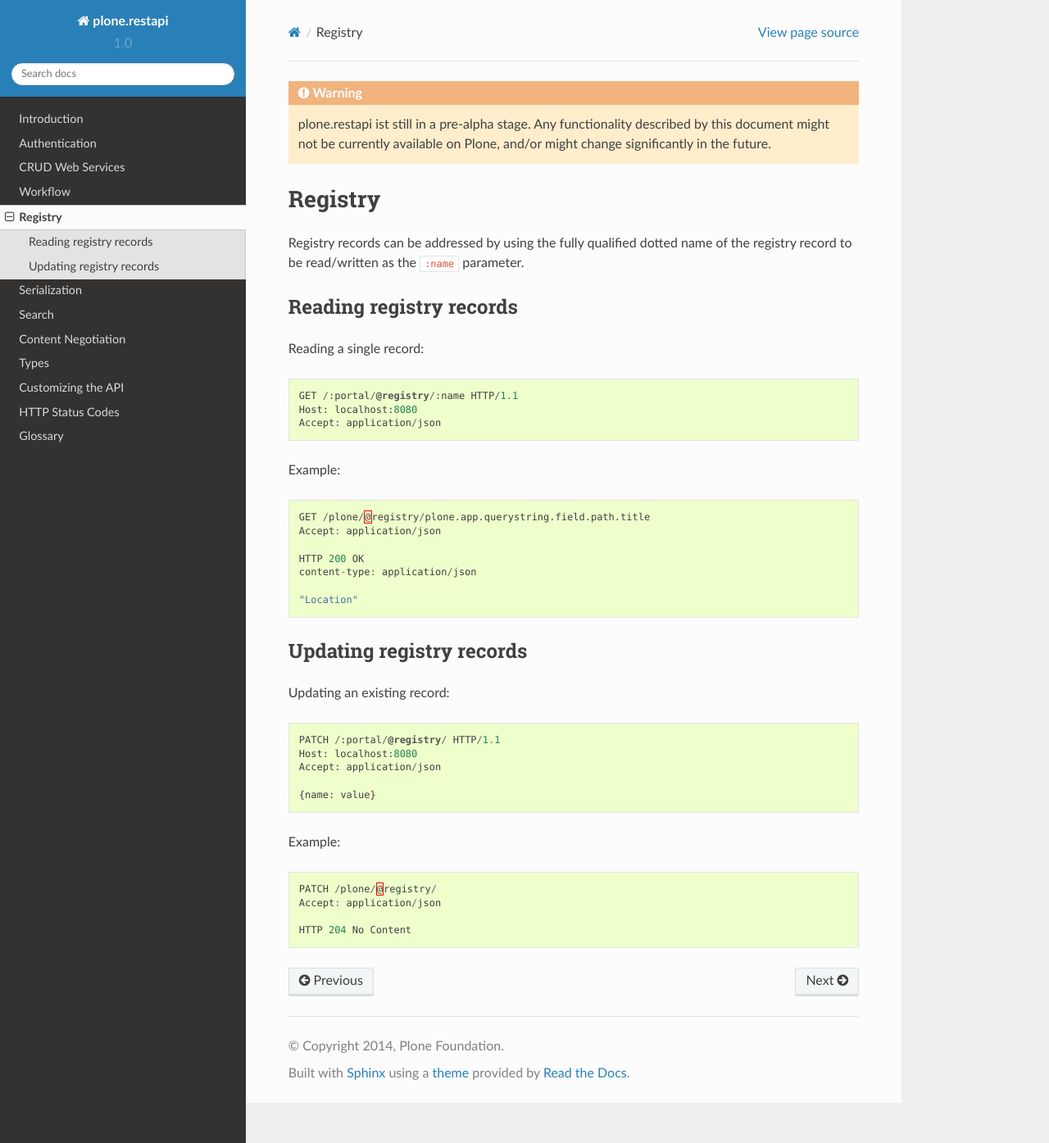
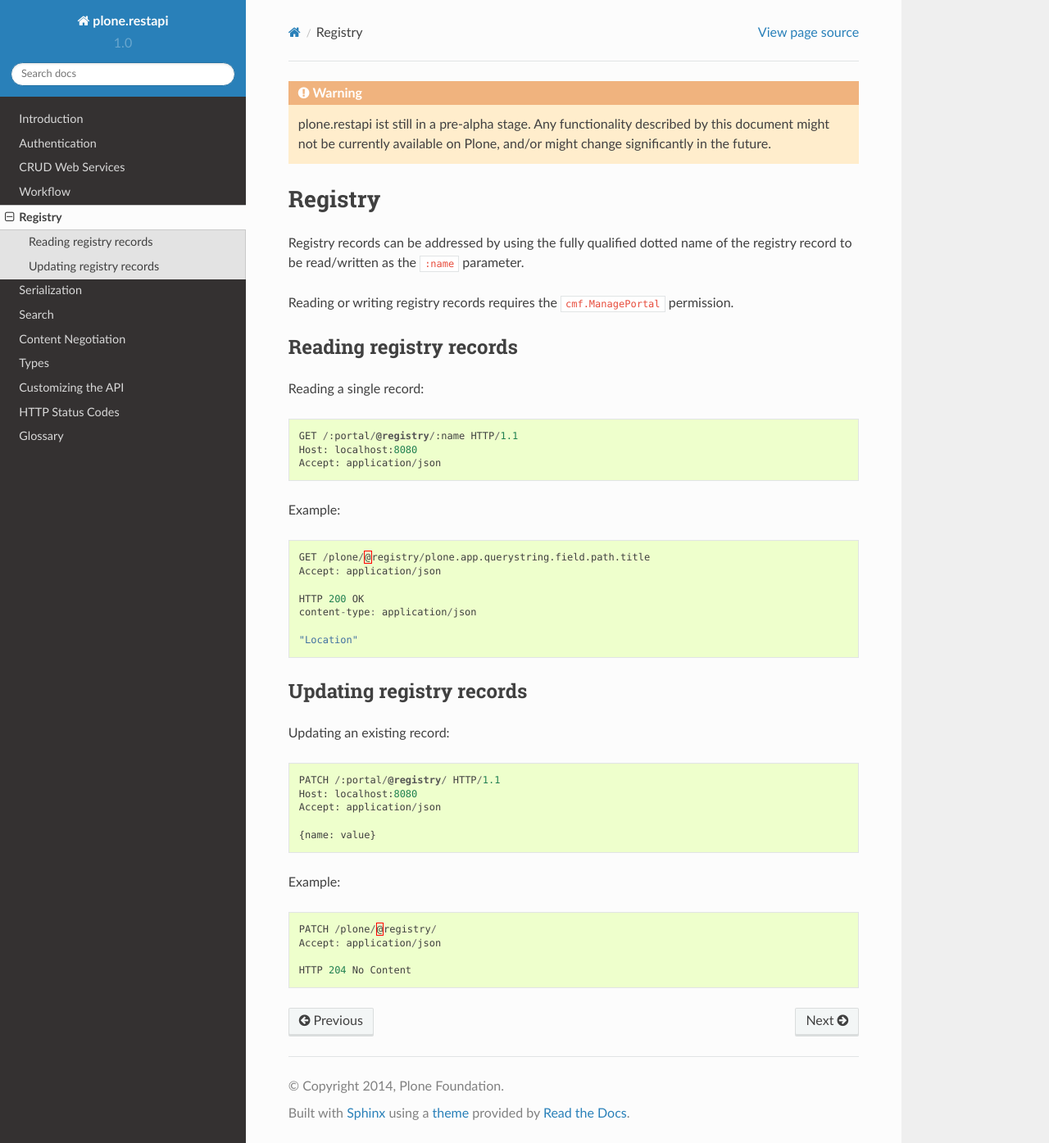
Before and after one commit to plone/plone.restapi, a Sphinx documentation site: the page built from docs/source/registry.rst, in a window 1280 px wide and 1395 px high. Shown: the whole window at 82% size. Built offline with Sphinx 7.4.7 and the Read the Docs theme 2.0.0, drawn with Linux system fonts in a browser that asks for light colours.

Commit message:
Fix permissions for @registry endpoint.

```diff
--- a/docs/source/registry.rst
+++ b/docs/source/registry.rst
@@ -5,6 +5,8 @@ Registry
 
 Registry records can be addressed by using the fully qualified dotted name of
 the registry record to be read/written as the ``:name`` parameter.
+
+Reading or writing registry records requires the ``cmf.ManagePortal`` permission.
 
 Reading registry records
 ------------------------
```
Also changed, not shown: 1 other file.
